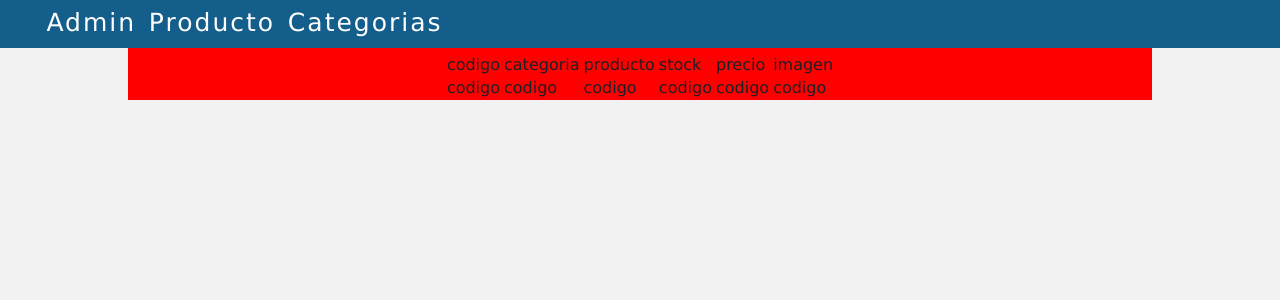
After one commit to edsonJordan/sunqupacha-card, a PHP site: page /admin.php in a window 1280 px wide. The commit adds this page. Shown: the top 300 px of the page. Run offline with PHP 8.4, Linux system fonts and the light colour scheme.

Commit message:
avanze cart

```diff
--- /dev/null
+++ b/admin.js
@@ -0,0 +1,16 @@
+const getApi=()=>{
+    //fetch('api.php').then()
+    //https://stackoverflow.com/questions/15757750/how-can-i-call-php-functions-by-javascript
+    //https://stackoverflow.com/questions/1006248/how-do-i-get-the-function-name-inside-a-function-in-php
+    //https://stackoverflow.com/questions/23371118/call-to-undefined-method-pdoexecute
+}
+
+const obtenerDatos = ()=>{
+    fetch(`http://localhost:8080/sunqupacha-portafolio/card/api.php`)
+    .then(res => res.ok ? Promise.resolve(res): Promise.reject(res))
+    .then(res=> res.json())
+    .then(res=> {
+        console.log(res);
+    })
+}
+obtenerDatos();
--- /dev/null
+++ b/admin.php
@@ -0,0 +1,46 @@
+<!DOCTYPE html>
+<html lang="en">
+<head>
+    <meta charset="UTF-8">
+    <meta name="viewport" content="width=device-width, initial-scale=1.0">
+    <meta http-equiv="X-UA-Compatible" content="ie=edge">
+    <link rel="stylesheet" href="style-admin.css">
+    <title>Admin</title>
+</head>
+<body>
+<div class="nav__container">
+        <div class="nav__menu">
+            <ul class="nav__ul" id="nav__ul">
+            <li class="nav__admin"> <a class="nav_items">Admin</a> </li>
+            <li class="nav__admin"> <a class="nav_items">Producto</a> </li>
+            <li class="nav__admin"> <a class="nav_items">Categorias</a> </li>
+            </ul>
+        </div>
+        <div class="content__admin">
+            <div class="content__table center">
+                <table>
+                    <th>
+                    <tr>
+                        <td>codigo</td>
+                        <td>categoria</td>
+                        <td>producto</td>
+                        <td>stock</td>
+                        <td>precio</td>
+                        <td>imagen</td>
+                    </tr>
+                    </th>
+                    <tr>
+                        <td>codigo</td>
+                        <td>codigo</td>
+                        <td>codigo</td>
+                        <td>codigo</td>
+                        <td>codigo</td>
+                        <td>codigo</td>
+                    </tr>
+                </table>
+            </div>
+        </div>
+    </div>
+    <script src="admin.js"></script>
+</body>
+</html>
--- a/index.php
+++ b/index.php
@@ -16,9 +16,9 @@ $category = $con->getCategory();
     <title>Carrito de compras</title>
 </head>
 <body>
-
     <div class="nav__container">
         <div class="nav__menu">
+            <li class="nav__admin"> <a href="admin.php" class="nav_items">Admin</a> </li>
             <ul class="nav__ul" id="nav__ul">
                 <?php
                  foreach ($category as $data) {
--- /dev/null
+++ b/style-admin.css
@@ -0,0 +1,72 @@
+:root{
+    --color--dark--grey:#1F1E26;
+    --color--darkblue:#145E8C;
+    --color--mustard:#BCBF69;
+    --color--pink--light:#D9ADA9;
+    --color--grey--light:#F2F2F2;
+}
+.nav_items.active{
+    color: var(--color--pink--light);
+}
+body{
+    margin: 0;
+    padding: 0;
+    width: calc(100vw - (100vw - 100%));
+    color: var(--color--dark--grey);
+    background-color: var(--color--grey--light);
+    font-family:Verdana, Geneva, Tahoma, sans-serif, sans-serif;
+}
+/* Nav */
+.nav__container{
+    margin: 0;
+    padding: 0;
+    width: calc(100vw - (100vw - 100%));
+
+    background-color: var(--color--darkblue);
+    height: 3rem;
+    justify-content: space-between;
+}
+.nav__menu{
+    display: inline-flex;
+    line-height: 45px;
+}
+.nav__ul{
+    display: inline-flex;
+    margin:auto 0;
+    list-style: none;
+}
+.nav__admin{
+    color: white;
+    list-style: none;
+}
+
+.nav_items{
+    color: white;
+    font-size: 25px;
+    cursor: pointer;
+    letter-spacing: 2px;
+    margin: 0 .4rem;
+}
+.nav__icon{
+    display: inline-flex;
+    margin: auto 2rem;
+    border-radius: 25%;
+    padding: .4rem;
+}
+.content__admin{
+    width: 80%;
+    height: auto;
+    background-color: red;
+    margin: auto;
+}
+.content__table{
+    display: flex;
+}
+.center{
+    justify-content: center;
+}
+
+
+.none{
+    display: none;
+}
```
Also changed, not shown: api.php (added, +27 -0 lines), conexion.php (+10 -8 lines), script.js (+7 -0 lines), style.css (+6 -4 lines).
